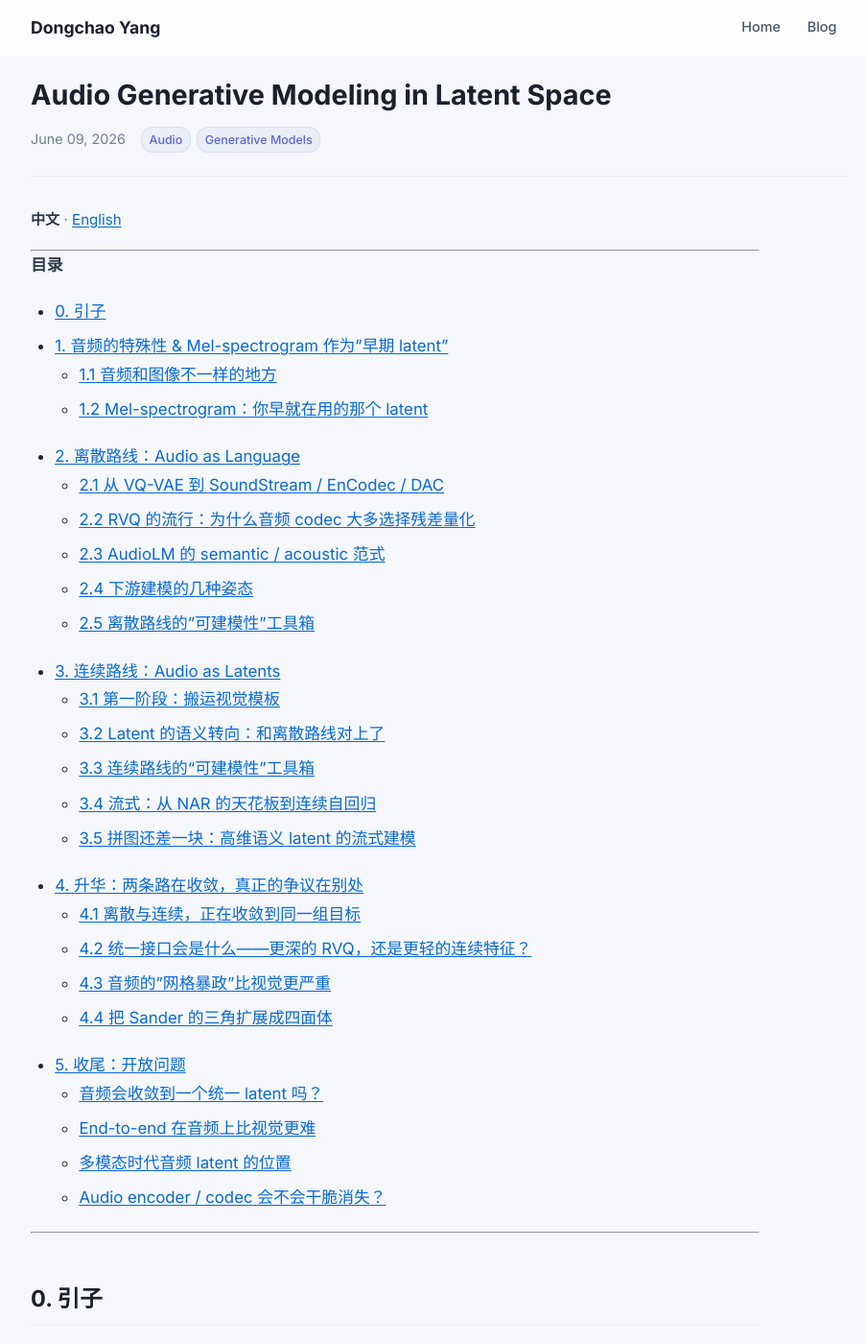
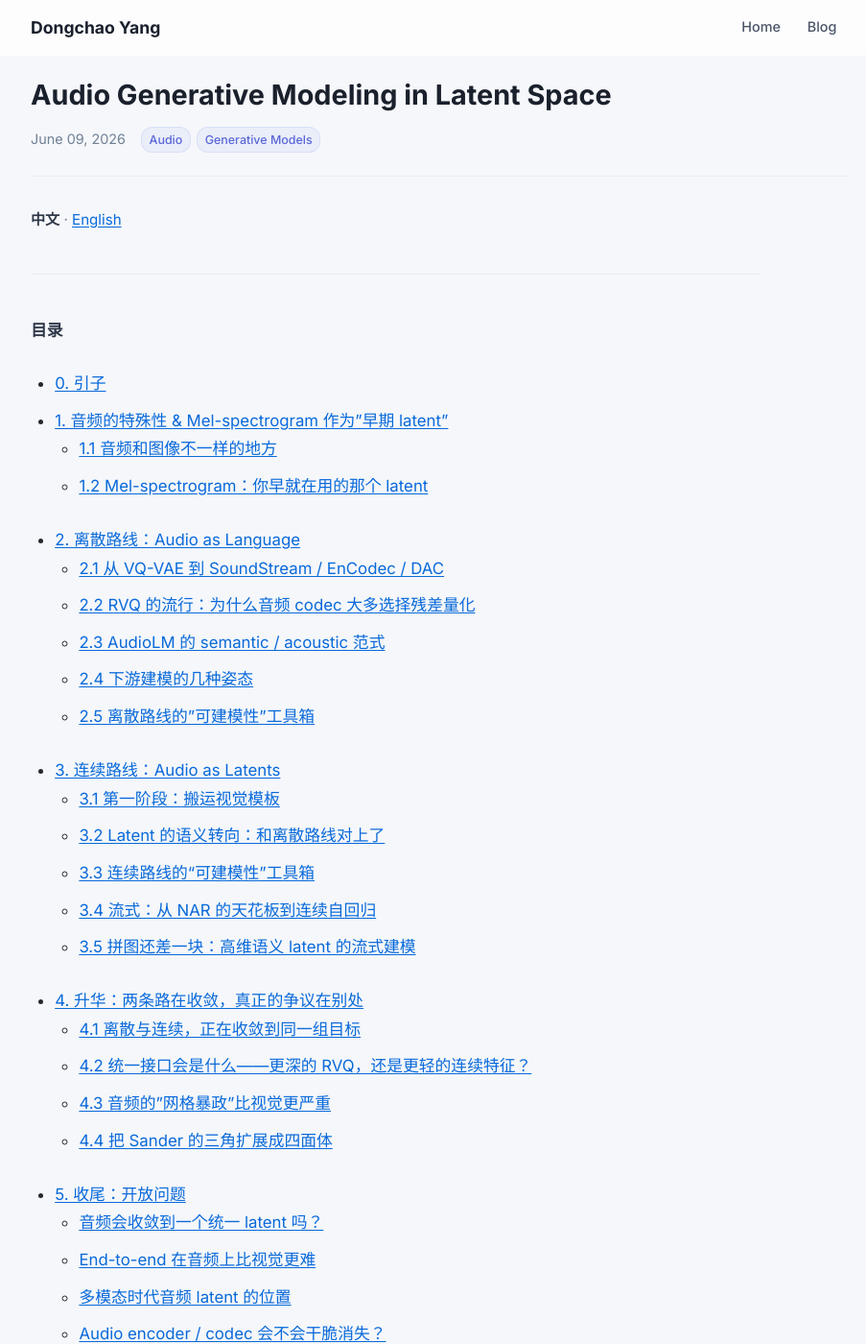
Before and after one commit to yangdongchao/yangdongchao.github.io, a Jekyll site: the page built from _posts/2026-06-09-audio-latent-space.md, in a window 1280 px wide and 1400 px high. Shown: the whole window at 96% size, without its empty margins (182-1085 px from the left). Built offline with Jekyll 4.4.1, drawn with Linux system fonts in a browser that asks for light colours; formulas are drawn with MathJax 3.

Commit message:
Blog: more paragraph / figure / heading spacing in posts (less wall-of-text)
Co-Authored-By: Claude Opus 4.8 (1M context) <noreply@anthropic.com>

```diff
--- a/style/blog.css
+++ b/style/blog.css
@@ -311,3 +311,13 @@
   color: #24292e;
   background: #f3f4f6;
 }
+
+/* ===== More breathing room: avoid the wall-of-text feel (posts only) ===== */
+.post-content p { margin: 0 0 1.6em; }
+.post-content ul, .post-content ol { margin: 0 0 1.6em 1.5em; }
+.post-content li { margin-bottom: 0.55em; }
+.post-content img { display: block; margin: 2.6em auto 0.6em; }
+.post-content blockquote { margin: 2em 0; }
+.post-content h2 { margin-top: 2.8em; }
+.post-content h3 { margin-top: 2.1em; }
+.post-content hr { margin: 2.6em 0; border: 0; border-top: 1px solid #eaecef; }
```
